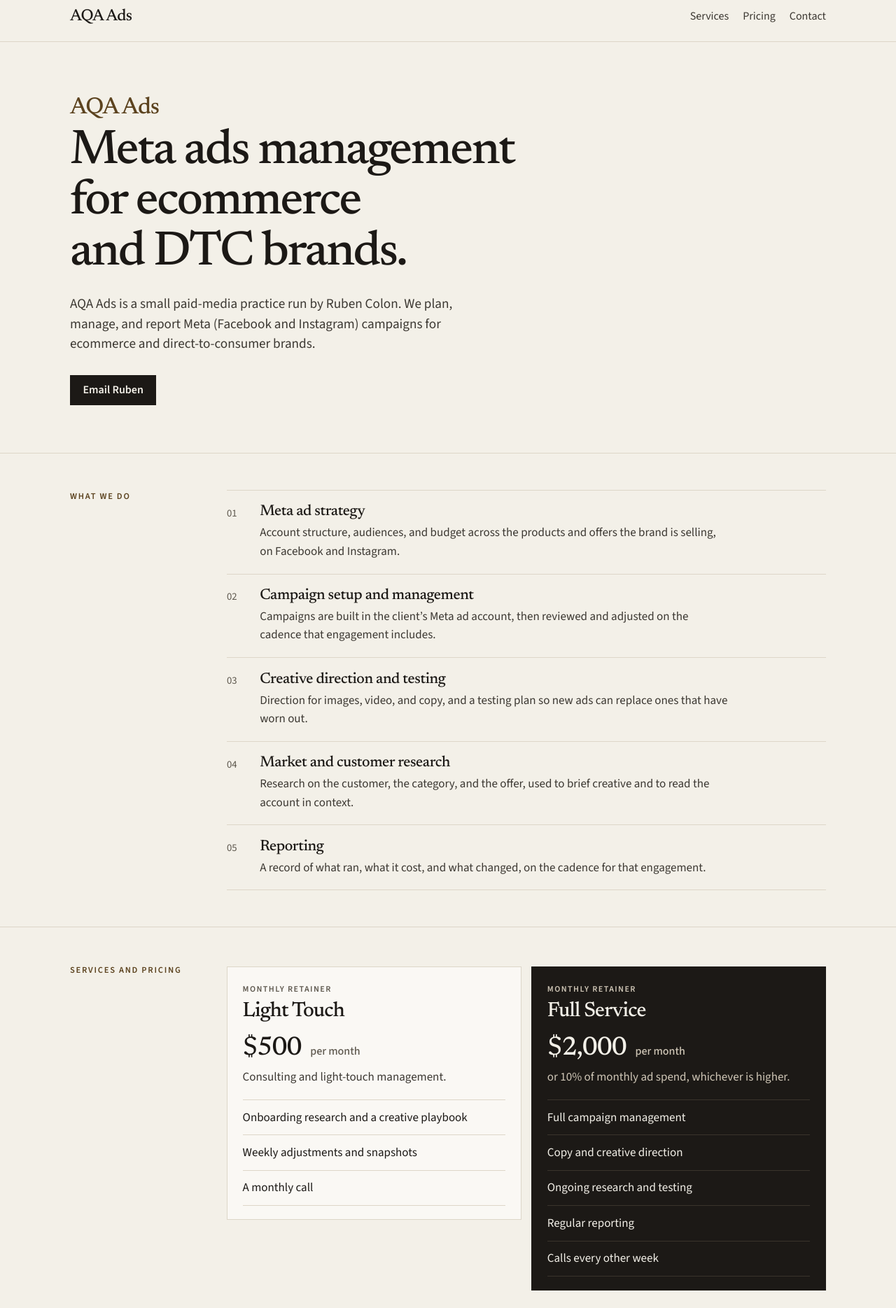
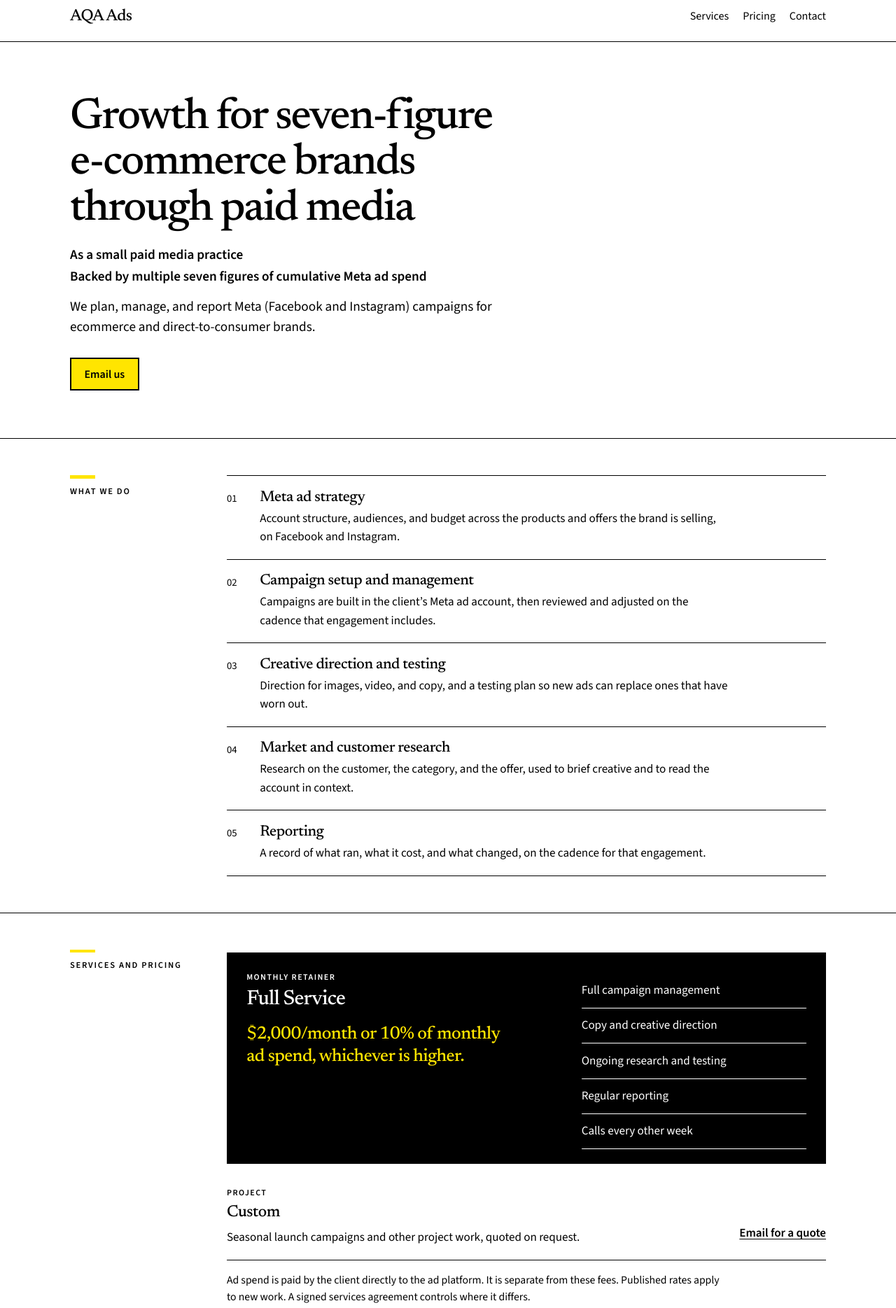
Before and after one commit to aqa-ruben/aqa-ads.com, a plain HTML site: page index.html in a window 1280 px wide. Shown: the part 11-1880 px from the top of the page at 70% size. Drawn offline with Linux system fonts and the light colour scheme.

Commit message:
Update the homepage offer and the black, white, and yellow palette.
Drop Light Touch, state Full Service as $2,000/month or 10% of monthly ad spend, remove refund links from every footer, and restyle the site without a logo graphic in the header.

Co-authored-by: r.llanas.colon <r.llanas.colon@gmail.com>

```diff
--- a/css/styles.css
+++ b/css/styles.css
@@ -47,17 +47,18 @@
 }
 
 :root {
-  --paper: #f3f0e8;
-  --raised: #faf8f4;
-  --ink: #1c1916;
-  --ink-soft: #3c3832;
-  --muted: #5e584e;
-  --line: #ddd6c8;
-  --bronze: #5c431f;
-  --inverse: #1c1916;
-  --inverse-text: #f3f0e8;
-  --inverse-muted: #cfc6b6;
-  --inverse-line: #3a342c;
+  --paper: #ffffff;
+  --raised: #ffffff;
+  --ink: #000000;
+  --ink-soft: #000000;
+  --muted: #000000;
+  --line: #000000;
+  --yellow: #ffe500;
+  --bronze: #000000;
+  --inverse: #000000;
+  --inverse-text: #ffffff;
+  --inverse-muted: #ffffff;
+  --inverse-line: #ffffff;
   --serif: "Newsreader", "Iowan Old Style", Palatino, "Palatino Linotype", Georgia, serif;
   --sans: "Source Sans 3", "Segoe UI", sans-serif;
   --wrap: 1080px;
@@ -93,8 +94,8 @@ body {
 }
 
 ::selection {
-  background: #e4d3b4;
-  color: var(--ink);
+  background: var(--yellow);
+  color: #000000;
 }
 
 :focus-visible {
@@ -136,6 +137,7 @@ img {
   z-index: 10;
   background: var(--paper);
   border-bottom: 1px solid var(--line);
+  box-shadow: inset 0 4px 0 var(--yellow);
 }
 
 .bar {
@@ -183,21 +185,27 @@ img {
 .hero h1 {
   font-family: var(--serif);
   font-weight: 500;
-  font-size: clamp(2.45rem, 5.6vw, 4.35rem);
-  line-height: 1.04;
+  font-size: clamp(2.35rem, 5.2vw, 3.9rem);
+  line-height: 1.05;
   letter-spacing: -0.035em;
-  max-width: 16ch;
-  margin: 0 0 1.35rem;
+  max-width: 18ch;
+  margin: 0 0 1.15rem;
   text-wrap: balance;
 }
 
-.hero h1 .name {
-  display: block;
-  font-size: 0.48em;
-  letter-spacing: -0.03em;
-  line-height: 1.1;
-  margin-bottom: 0.55rem;
-  color: var(--bronze);
+.subhead,
+.proof {
+  margin: 0;
+  max-width: 36rem;
+  font-size: 1.2rem;
+  line-height: 1.45;
+  font-weight: 600;
+  color: #000000;
+}
+
+.proof {
+  margin-top: 0.2rem;
+  margin-bottom: 0.9rem;
 }
 
 .lede {
@@ -210,17 +218,19 @@ img {
 
 .button {
   display: inline-block;
-  background: var(--ink);
-  color: var(--paper);
+  background: var(--yellow);
+  color: #000000;
   text-decoration: none;
   padding: 0.85rem 1.15rem;
   font-weight: 600;
   font-size: 1rem;
   line-height: 1;
+  border: 2px solid #000000;
 }
 
 .button:hover {
-  background: #322c27;
+  background: #000000;
+  color: var(--yellow);
 }
 
 .band {
@@ -242,7 +252,17 @@ img {
   font-weight: 600;
   letter-spacing: 0.14em;
   text-transform: uppercase;
-  color: var(--bronze);
+  color: #000000;
+}
+
+.band h2::before,
+.legal h2::before {
+  content: "";
+  display: block;
+  width: 2.25rem;
+  height: 0.3rem;
+  background: var(--yellow);
+  margin-bottom: 0.55rem;
 }
 
 .work article {
@@ -280,11 +300,7 @@ img {
 }
 
 .rates {
-  display: grid;
-  grid-template-columns: 1fr 1fr;
-  gap: 0.9rem;
   margin-top: 0.25rem;
-  align-items: start;
 }
 
 .rate {
@@ -299,6 +315,23 @@ img {
   background: var(--inverse);
   color: var(--inverse-text);
   border-color: var(--inverse);
+  display: grid;
+  grid-template-columns: minmax(0, 1.15fr) minmax(15rem, 0.85fr);
+  gap: 1.5rem 2.75rem;
+  align-items: start;
+  padding: 1.65rem 1.7rem 1.25rem;
+}
+
+.price-line {
+  margin: 1.05rem 0 0;
+  max-width: 16em;
+  font-family: var(--serif);
+  font-size: clamp(1.45rem, 2vw, 1.75rem);
+  font-weight: 500;
+  letter-spacing: -0.025em;
+  line-height: 1.28;
+  color: var(--yellow);
+  text-wrap: balance;
 }
 
 .eyebrow {
@@ -361,6 +394,8 @@ img {
 }
 
 .rate-full ul {
+  margin-top: 0.15rem;
+  border-top: none;
   border-top-color: var(--inverse-line);
 }
 
@@ -552,8 +587,19 @@ img {
     gap: 1rem;
   }
 
-  .rates {
+  .rate-full {
     grid-template-columns: 1fr;
+    gap: 0.35rem;
+    padding: 1.4rem 1.35rem 1.15rem;
+  }
+
+  .rate-full ul {
+    margin-top: 1rem;
+    border-top: 1px solid var(--inverse-line);
+  }
+
+  .price-line {
+    max-width: none;
   }
 
   .hero {
@@ -621,10 +667,10 @@ img {
   }
 
   .rate-full .eyebrow,
-  .rate-full .per,
-  .rate-full .price-or,
-  .rate-full .rate-summary {
-    color: #333;
+  .rate-full .price-line,
+  .rate-full li {
+    color: #000;
+    border-color: #000;
   }
 
   a {
--- a/index.html
+++ b/index.html
@@ -3,12 +3,12 @@
   <head>
     <meta charset="utf-8">
     <meta name="viewport" content="width=device-width, initial-scale=1">
-    <title>AQA Ads — Meta ads management for ecommerce and DTC brands</title>
-    <meta name="description" content="AQA Ads is a paid-media practice run by Ruben Colon. Meta (Facebook and Instagram) ad strategy, campaign management, creative testing, research, and reporting for ecommerce and DTC brands.">
+    <title>AQA Ads — Growth for seven-figure e-commerce brands through paid media</title>
+    <meta name="description" content="Growth for seven-figure e-commerce brands through paid media. AQA Ads is a small paid media practice, backed by multiple seven figures of cumulative Meta ad spend.">
     <link rel="canonical" href="https://aqa-ads.com/">
-    <meta name="theme-color" content="#f3f0e8">
-    <meta property="og:title" content="AQA Ads — Meta ads management for ecommerce and DTC brands">
-    <meta property="og:description" content="Meta ad strategy, campaign management, creative direction, research, and reporting for ecommerce and DTC brands.">
+    <meta name="theme-color" content="#ffffff">
+    <meta property="og:title" content="AQA Ads — Growth for seven-figure e-commerce brands through paid media">
+    <meta property="og:description" content="As a small paid media practice. Backed by multiple seven figures of cumulative Meta ad spend.">
     <meta property="og:url" content="https://aqa-ads.com/">
     <meta property="og:type" content="website">
     <link rel="icon" href="/favicon.svg" type="image/svg+xml">
@@ -20,7 +20,7 @@
         "name": "AQA Ads",
         "url": "https://aqa-ads.com/",
         "email": "ruben@aqa-ads.com",
-        "description": "Meta ads management for ecommerce and DTC brands.",
+        "description": "Growth for seven-figure e-commerce brands through paid media.",
         "founder": {
           "@type": "Person",
           "name": "Ruben Colon"
@@ -43,12 +43,11 @@
     <main id="main">
       <section class="hero">
         <div class="wrap">
-          <h1>
-            <span class="name">AQA Ads</span>
-            Meta ads management for ecommerce and DTC brands.
-          </h1>
-          <p class="lede">AQA Ads is a small paid-media practice run by Ruben Colon. We plan, manage, and report Meta (Facebook and Instagram) campaigns for ecommerce and direct-to-consumer brands.</p>
-          <a class="button" href="mailto:ruben@aqa-ads.com">Email Ruben</a>
+          <h1>Growth for seven-figure e-commerce brands through paid media</h1>
+          <p class="subhead">As a small paid media practice</p>
+          <p class="proof">Backed by multiple seven figures of cumulative Meta ad spend</p>
+          <p class="lede">We plan, manage, and report Meta (Facebook and Instagram) campaigns for ecommerce and direct-to-consumer brands.</p>
+          <a class="button" href="mailto:ruben@aqa-ads.com">Email us</a>
         </div>
       </section>
 
@@ -102,22 +101,12 @@
           <h2>Services and pricing</h2>
           <div>
           <div class="rates">
-            <article class="rate">
-              <p class="eyebrow">Monthly retainer</p>
-              <h3>Light Touch</h3>
-              <p class="price">$500 <span class="per">per month</span></p>
-              <p class="rate-summary">Consulting and light-touch management.</p>
-              <ul>
-                <li>Onboarding research and a creative playbook</li>
-                <li>Weekly adjustments and snapshots</li>
-                <li>A monthly call</li>
-              </ul>
-            </article>
             <article class="rate rate-full">
-              <p class="eyebrow">Monthly retainer</p>
-              <h3>Full Service</h3>
-              <p class="price">$2,000 <span class="per">per month</span></p>
-              <p class="price-or">or 10% of monthly ad spend, whichever is higher.</p>
+              <div class="rate-offer">
+                <p class="eyebrow">Monthly retainer</p>
+                <h3>Full Service</h3>
+                <p class="price-line">$2,000/month or 10% of monthly ad spend, whichever is higher.</p>
+              </div>
               <ul>
                 <li>Full campaign management</li>
                 <li>Copy and creative direction</li>
@@ -156,7 +145,6 @@
         <nav aria-label="Policies">
           <a href="/terms/">Terms of Service</a>
           <a href="/privacy/">Privacy Policy</a>
-          <a href="/refunds/">Refund &amp; Cancellation Policy</a>
         </nav>
         <a href="mailto:ruben@aqa-ads.com">ruben@aqa-ads.com</a>
       </div>
```
Also changed, not shown: 404.html (+1 -2 lines), privacy/index.html (+1 -2 lines), refunds/index.html (+1 -2 lines), terms/index.html (+1 -2 lines), favicon.svg.
